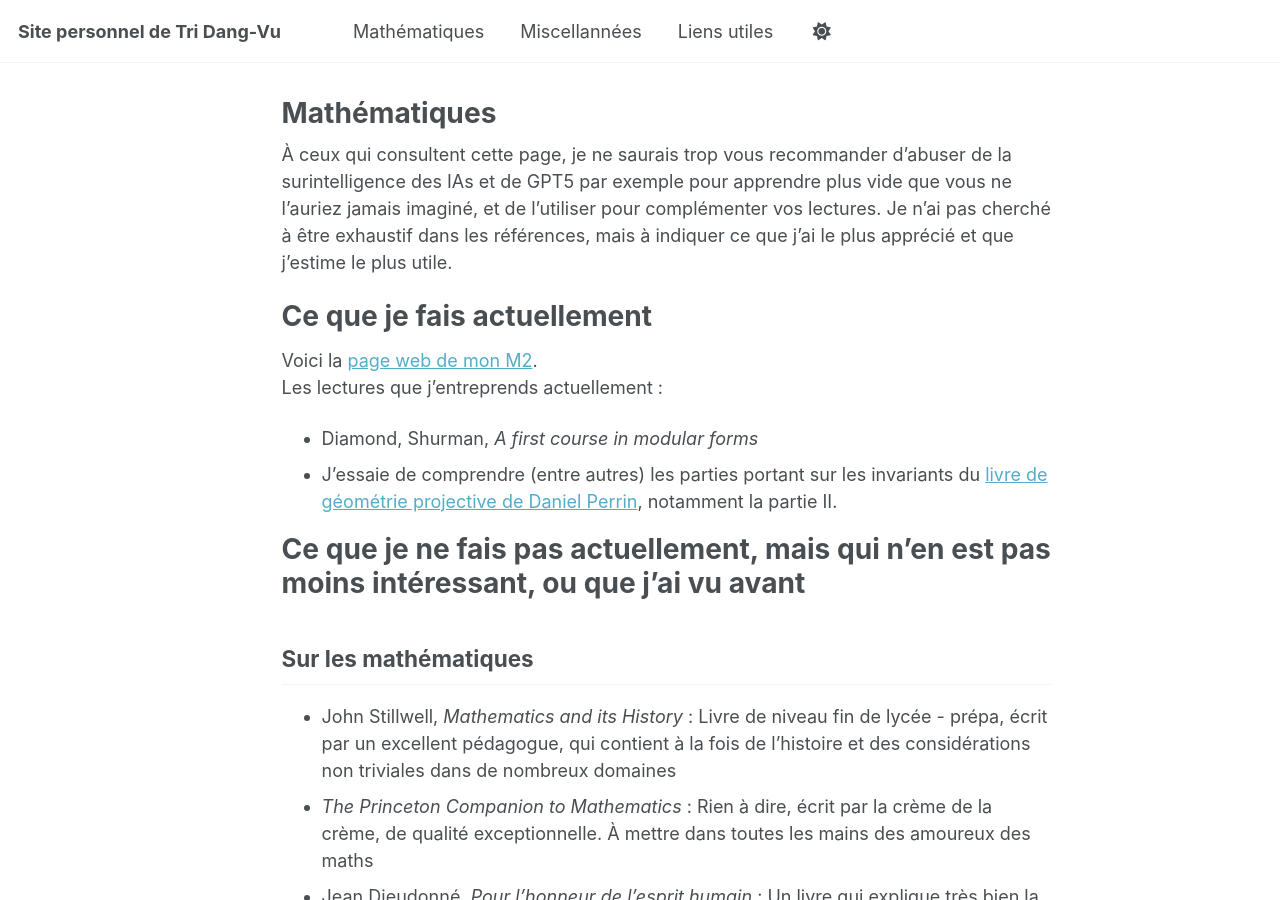
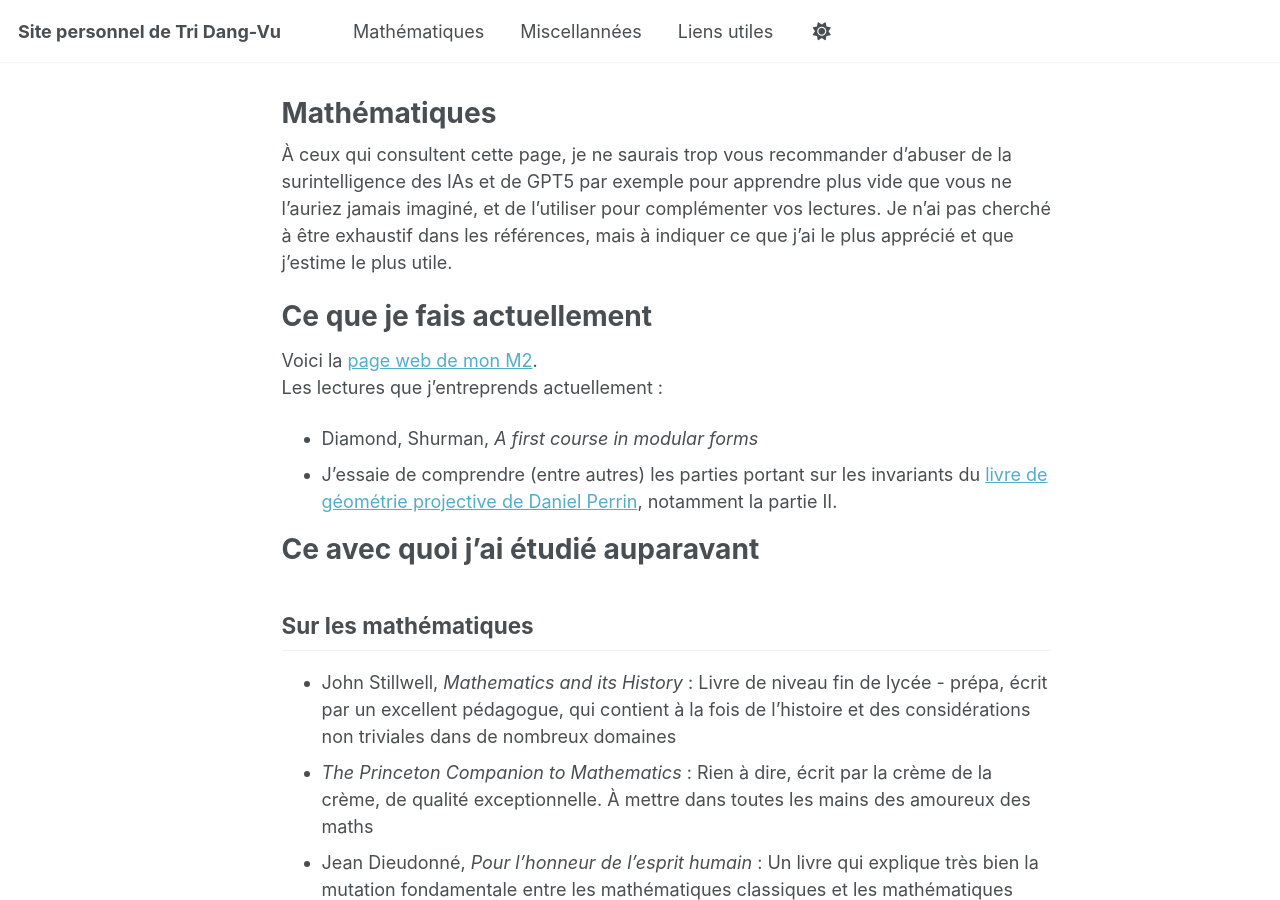
Before and after one commit to tridangvu/tridangvu.github.io, a Jekyll site: the page built from _pages/maths.md, in a window 1280 px wide and 900 px high. Built offline with Jekyll 4.4.1, drawn with Linux system fonts in a browser that asks for light colours; a script that is not in the unit is left out.

Commit message:
Update maths.md

```diff
--- a/_pages/maths.md
+++ b/_pages/maths.md
@@ -16,8 +16,7 @@ Les lectures que j'entreprends actuellement :
 - J'essaie de comprendre (entre autres) les parties portant sur les invariants du [livre de géométrie projective de Daniel Perrin](https://www.imo.universite-paris-saclay.fr/~daniel.perrin/Livre_de_geometrie_projective.html), notamment la partie II.
 
 
-# Ce que je ne fais pas actuellement, mais qui n'en est pas moins intéressant, ou que j'ai vu avant
-
+# Ce avec quoi j'ai étudié auparavant
 ## Sur les mathématiques
 - John Stillwell,  *Mathematics and its History* : Livre de niveau fin de lycée - prépa, écrit par un excellent pédagogue, qui contient à la fois de l'histoire et des considérations non triviales dans de nombreux domaines
 - *The Princeton Companion to Mathematics* : Rien à dire, écrit par la crème de la crème, de qualité exceptionnelle. À mettre dans toutes les mains des amoureux des maths
```
